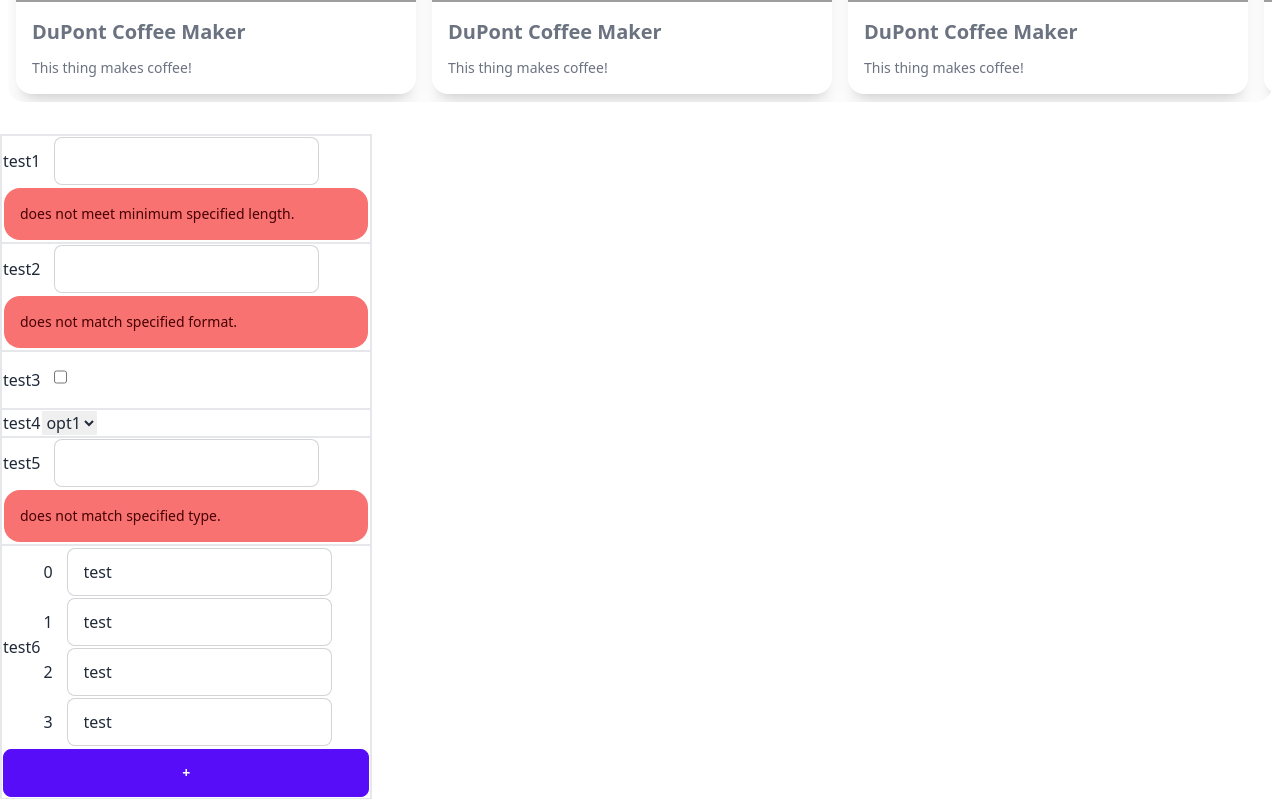
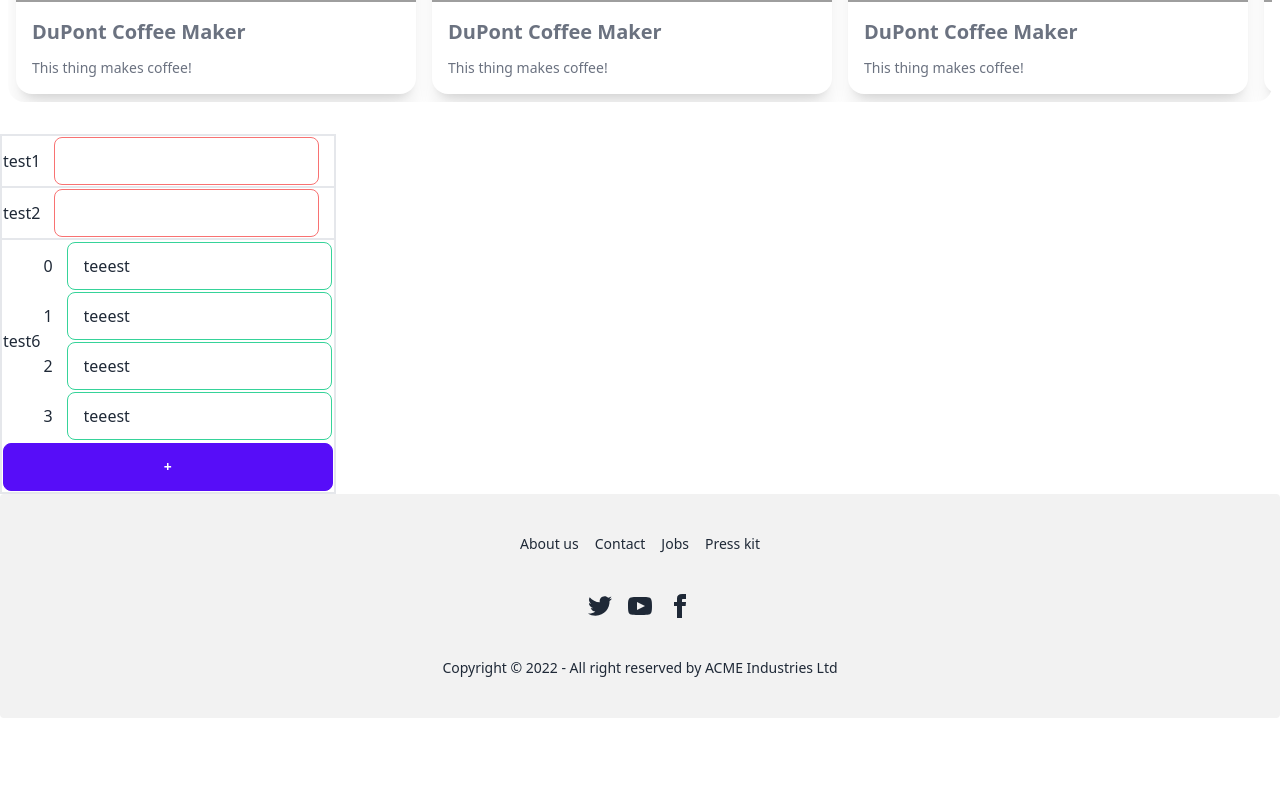
Before and after one commit to DylanHarrisonGithub/CrudStore, a React (Create React App) app in the folder client/: page /home in a window 1280 px wide. Shown: the part 1880-2679 px from the top of the page. After the commit the page ends 2598 px from the top, so only its background shows below. Built offline with nearby package versions, Linux system fonts and the light colour scheme.

Commit message:
client.services.validation.validate: fixed error preventing arrays from being checked, client.components.quick-form: input border colors for valid/invalid. errors are now only displayed for the active input element

```diff
--- a/client/src/components/quick-form/quick-form.tsx
+++ b/client/src/components/quick-form/quick-form.tsx
@@ -21,6 +21,7 @@
 
   const [model, setModel] = React.useState<Model>(ValidationService.instantiateSchema(schema));
   const [errors, setErrors] = React.useState<{ [key: string]: string[] }>({});
+  const refs = React.useRef<{[key:string]: HTMLInputElement | HTMLSelectElement | null}>({}); //Object.keys(schema).reduce((refObj, key) => ({...refObj, [key]: React.useRef(null)}), {});
 
   React.useEffect(() => {
     (async () => {
@@ -53,7 +54,11 @@
     ) {
       return (
         <input
-          className={schema[key].attributes?.meta?.quickForm?.inputClassName || "ml-3 input input-bordered"}
+          ref={element => refs.current[key] = element}
+          className={
+            (Object.keys(errors).includes(key) ? 'input-error ' : "input-success ") +
+            (schema[key].attributes?.meta?.quickForm?.inputClassName || "ml-3 input input-bordered")
+          }
           type="text"
           name={typeof i === 'undefined' ? key : key + i}
           value={typeof i === 'undefined' ? model[key] as string : (model[key] as Array<string>)[i] as string}
@@ -73,6 +78,7 @@
     ) {
       return (
         <input
+          ref={element => refs.current[key] = element}
           className={schema[key].attributes?.meta?.quickForm?.inputClassName || "ml-3 input input-bordered"}
           type="number"
           name={typeof i === 'undefined' ? key : key + i}
@@ -93,6 +99,7 @@
     ) {
       return (
         <input
+          ref={element => refs.current[key] = element}
           className={schema[key].attributes?.meta?.quickForm?.inputClassName || "ml-3 input input-bordered"}
           type="checkbox"
           name={typeof i === 'undefined' ? key : key + i}
@@ -110,6 +117,7 @@
     } else if (Array.isArray(schema[key].type)) {
       return (
         <select
+          ref={element => refs.current[key] = element}
           value={typeof i === 'undefined' ? model[key] as string : (model[key] as Array<string>)[i] as string}
           name={typeof i === 'undefined' ? key : key + i}
           onChange={
@@ -266,7 +274,7 @@
                     <td>{ renderLeaf(model, schema, key) }</td>
                   </tr>
                   {
-                    Object.keys(errors).includes(key) && (
+                    (Object.keys(errors).includes(key) && (document.activeElement === refs.current[key])) && ( // only show errors for active element to keep form cleaner
                       <tr>
                         <td colSpan={2}>
                           <table className='w-full'>
--- a/client/src/pages/home.tsx
+++ b/client/src/pages/home.tsx
@@ -51,23 +51,23 @@
         schema={{
           test1: { type: 'string', attributes: { required: true, strLength: { minLength: 4 } }},
           test2: { type: COMMON_REGEXES.EMAIL, attributes: { strLength: {maxLength: 10 }} },
-          test3: { type: 'boolean' },
-          test4: { type: ['opt1', 'opt2', 'opt3'] },
-          test5: { type: 'number' },
-          test6: { type: 'string', attributes: { array: { minLength: 4 }, default: 'test' }},
-          test7: {
-            type: {
-              t1: { type: 'string', attributes: { strLength: { maxLength: 5 }, range: { max: 'g'}} },
-              t2: { type: 'string' },
-              t3: {
-                type: {
-                  u1: { type: 'string' },
-                  u2: { type: 'string' }
-                },
-                attributes: { array: { minLength: 2 }}
-              }
-            }
-          }
+          // test3: { type: 'boolean' },
+          // test4: { type: ['opt1', 'opt2', 'opt3'] },
+          // test5: { type: 'number' },
+          test6: { type: 'string', attributes: { array: { minLength: 4 }, default: 'teeest', strLength: { minLength: 4 } }},
+          // test7: {
+          //   type: {
+          //     t1: { type: 'string', attributes: { strLength: { maxLength: 5 }, range: { max: 'g'}} },
+          //     t2: { type: 'string' },
+          //     t3: {
+          //       type: {
+          //         u1: { type: 'string' },
+          //         u2: { type: 'string' }
+          //       },
+          //       attributes: { array: { minLength: 2 }}
+          //     }
+          //   }
+          // }
         }}
         onInput={((e, m) => console.log(e, m))}
       />
--- a/client/src/services/validation.service.ts
+++ b/client/src/services/validation.service.ts
@@ -116,11 +116,12 @@
         if (Array.isArray(input[key])) {
           if (schema[key].attributes?.array?.hasOwnProperty('minLength') && (input[key].length < schema[key].attributes!.array!.minLength!)) {
             errors.push(key + ' does not meet the specified minimum array length.'); // subceeds
+            return errors;
           }
           if (schema[key].attributes?.array?.hasOwnProperty('maxLength') && (input[key].length > schema[key].attributes!.array!.maxLength!)) {
             errors.push(key + ' exceeds specified maximum array length.');
+            return errors;
           }
-          return errors;
         }
 
         // type is nested schema
@@ -135,7 +136,7 @@
 
         // type is leaf node or array of leaf nodes
         if (Array.isArray(input[key])) {
-          errors = errors.concat(input[key].reduce((errors2: string[], item: any): string[] => errors2.concat(validateLeafNode(item, schema, key, root), [])));
+          errors = errors.concat(input[key].reduce((errors2: string[], item: any): string[] => errors2.concat(validateLeafNode(item, schema, key, root)), []));
         } else {
           errors = errors.concat(validateLeafNode(input[key], schema, key, root));
         }
```
